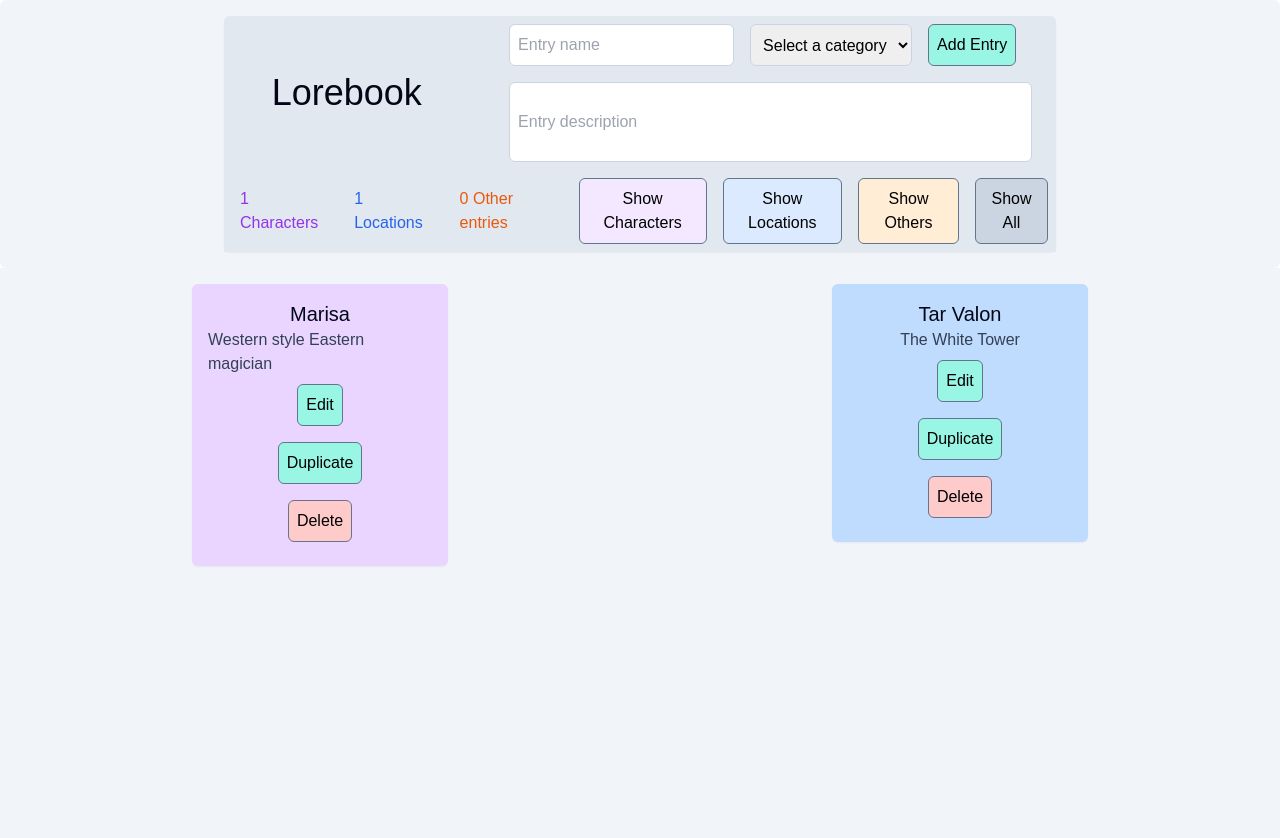
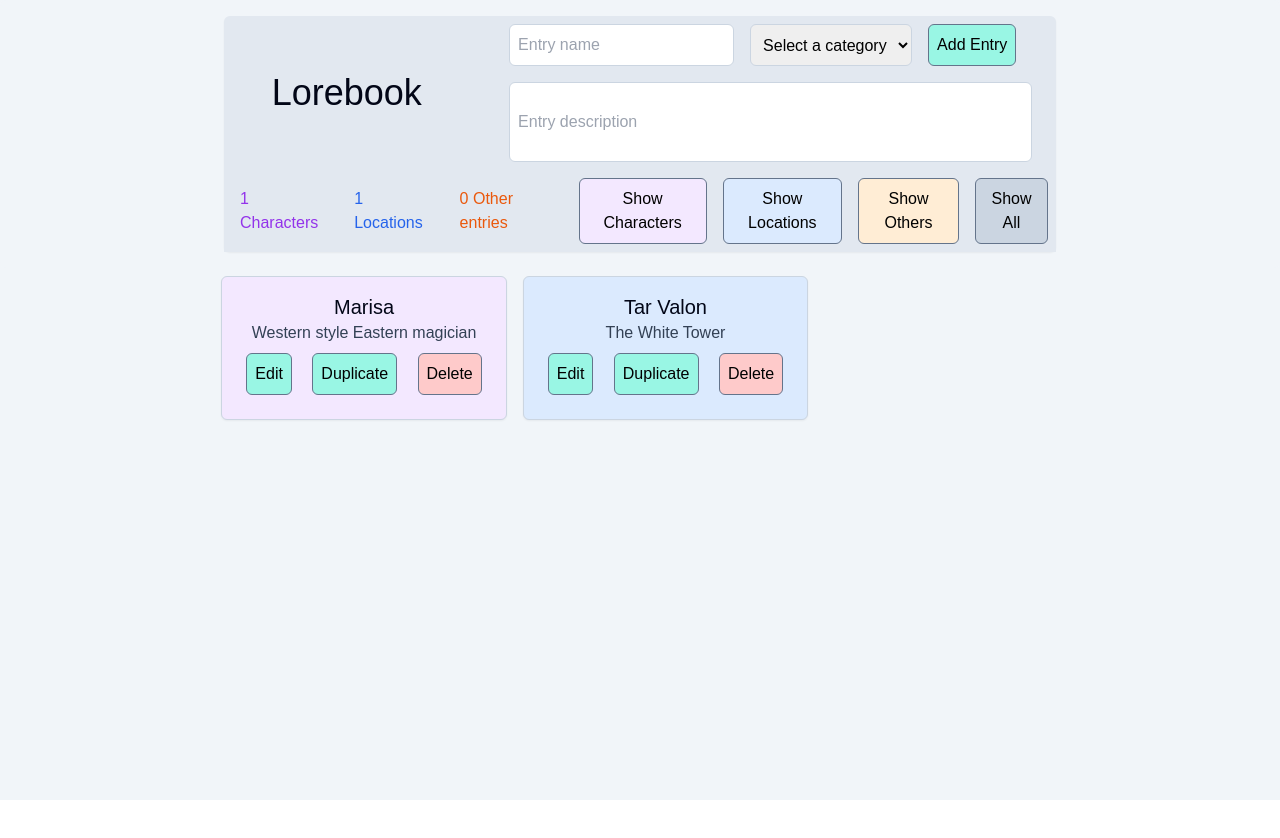
Before and after one commit to marklund117/3620final, a SvelteKit app: page / in a window 1280 px wide. Shown: the top 838 px of the page. After the commit the page ends 800 px from the top, so only its background shows below. Built offline with nearby package versions, Linux system fonts and the light colour scheme.

Commit message:
improved styling for entries

```diff
--- a/src/components/Entry.svelte
+++ b/src/components/Entry.svelte
@@ -26,10 +26,10 @@
 </script>
 
 <div
-	class="flex flex-col items-center justify-between rounded-md shadow-sm p-4 mt-4 w-1/5 h-1/5 mx-auto"
-	class:bg-purple-200={entry.category === 'character'}
-	class:bg-blue-200={entry.category === 'location'}
-	class:bg-orange-200={entry.category === 'other'}
+	class="flex flex-col items-center justify-between rounded-md shadow-sm p-4 m-2 border border-slate-300"
+	class:bg-purple-100={entry.category === 'character'}
+	class:bg-blue-100={entry.category === 'location'}
+	class:bg-orange-100={entry.category === 'other'}
 >
 	{#if editing}
 		<input type="text" class="p-2 m-2 rounded-md border border-slate-300" bind:value={entry.name} />
@@ -42,13 +42,17 @@
 			class="p-2 m-2 rounded-md border border-slate-300 w-full h-20"
 			bind:value={entry.description}
 		></textarea>
+	{:else}
+		<h2 class="text-slate-950 text-xl">{entry.name}</h2>
+		<p class="text-slate-700">{entry.description}</p>
+	{/if}
+	<div>
+		{#if editing}
 			<button
 				class="bg-teal-200 p-2 m-2 rounded-md border border-slate-500 hover:bg-teal-300"
 				on:click={saveEntry}>Save</button
 			>
 		{:else}
-		<h2 class="text-slate-950 text-xl">{entry.name}</h2>
-		<p class="text-slate-700">{entry.description}</p>
 			<button
 				class="bg-teal-200 p-2 m-2 rounded-md border border-slate-500 hover:bg-teal-300"
 				on:click={editEntry}>Edit</button
@@ -63,3 +67,4 @@
 			on:click={deleteEntry}>Delete</button
 		>
 	</div>
+</div>
--- a/src/routes/+page.svelte
+++ b/src/routes/+page.svelte
@@ -56,6 +56,7 @@
 	$: locationCount = lorebook.filter((item) => item.category === 'location').length;
 	$: otherCount = lorebook.filter((item) => item.category === 'other').length;
 </script>
+<main class="bg-slate-100 h-screen">
 
 <div class="w-full bg-slate-100 rounded-md p-4 flex flex-col">
 	<div class="mx-auto w-2/3 bg-slate-200 rounded-md shadow-sm flex flex-col">
@@ -130,8 +131,10 @@
 		</div>
 	</div>
 </div>
-<div class="bg-slate-100 min-h-screen flex grid-flow-row">
+<div class="bg-slate-100 flex flex-wrap mx-auto w-2/3">
 	{#each displayedLorebook as entry}
 		<Entry {entry} on:save={handleSave} on:delete={handleDelete} on:duplicate={handleDuplicate} />
 	{/each}
 </div>
+
+</main>
```
Lines whose indentation alone changed are shown as unchanged.
